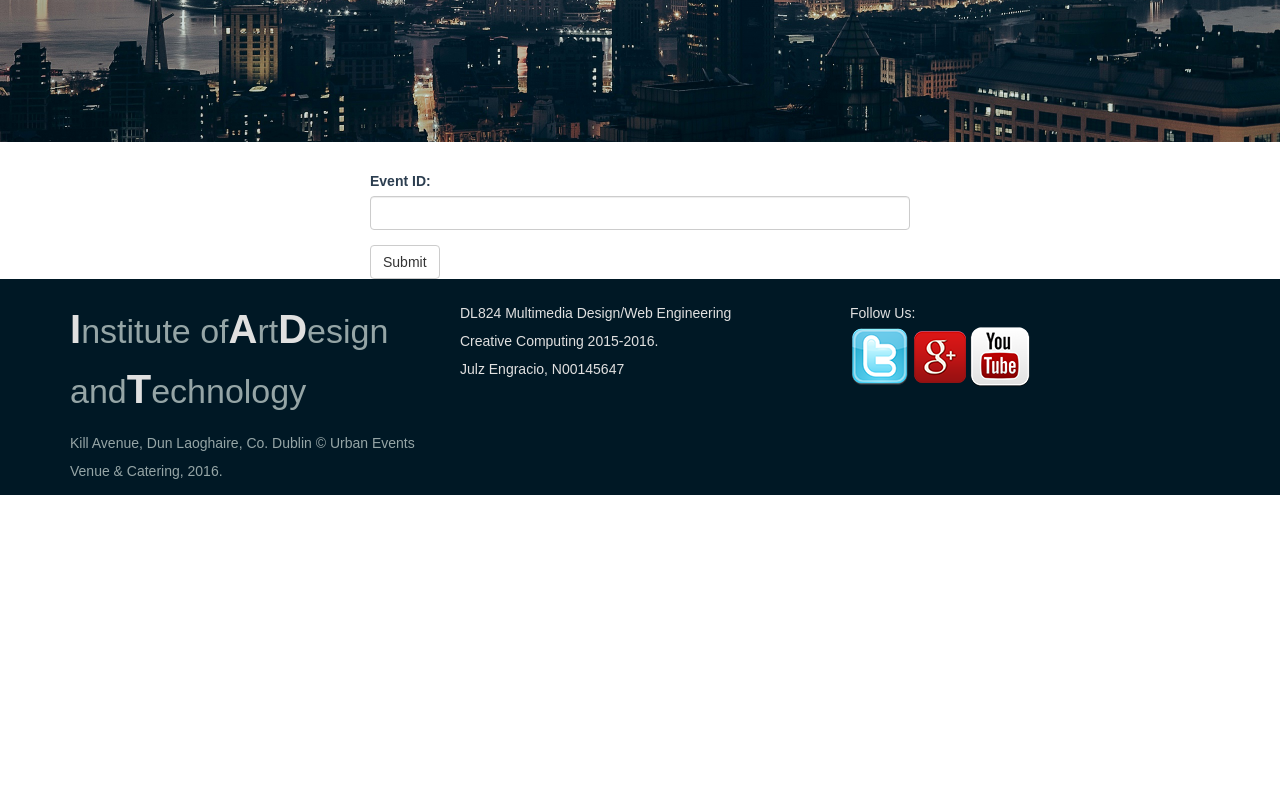
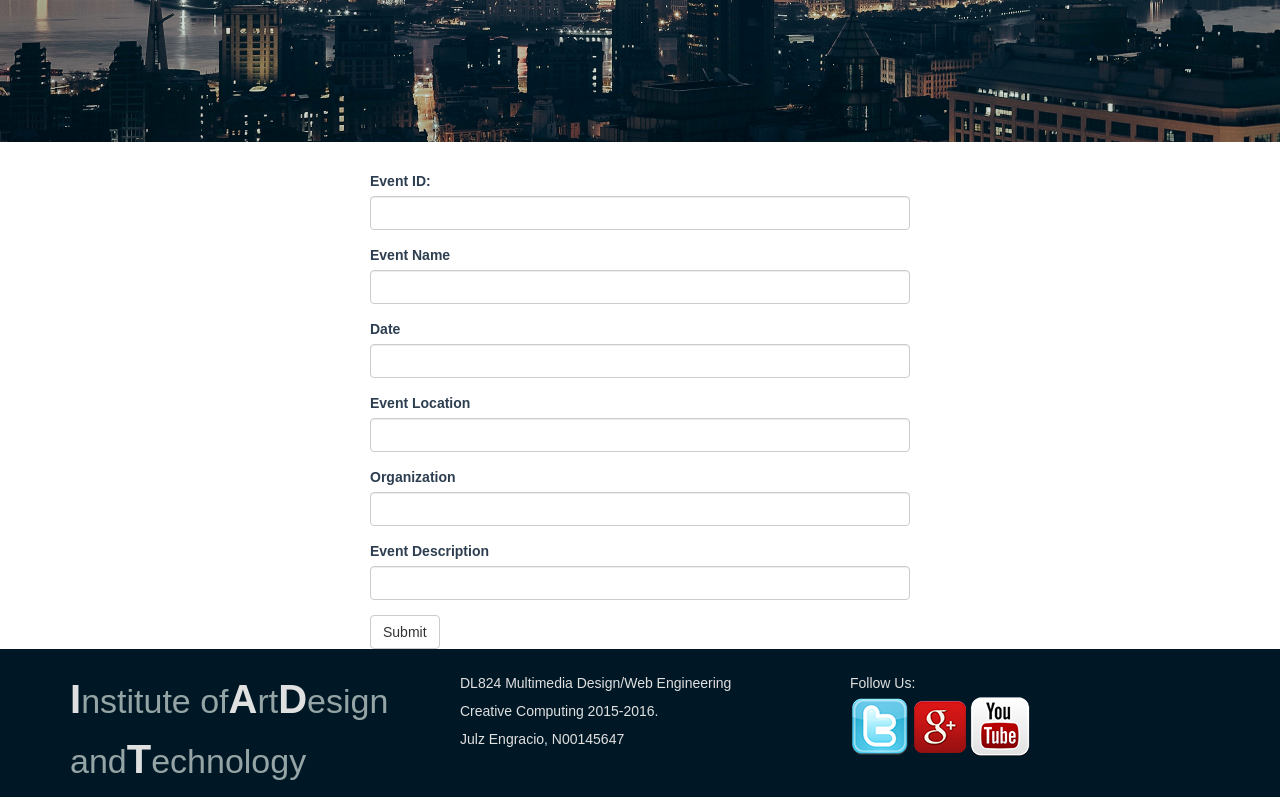
Before and after one commit to zhhimel/SportsClub, a Next.js app: page /createnewevent in a window 1280 px wide. Shown: the part 458-1255 px from the top of the page. Before the commit the page ends 953 px from the top, so only its background shows below. Built offline with nearby package versions, Linux system fonts and the light colour scheme; a web font is replaced by a local one.

Commit message:
Delete event

```diff
--- a/src/app/_components/common/Header.js
+++ b/src/app/_components/common/Header.js
@@ -1,3 +1,4 @@
+'use client'
 import Link from "next/link";
 const Header = () => {
 
@@ -36,7 +37,7 @@ const Header = () => {
                 </Link>
               </li>):(
                   <li className="btnlogout">
-                  <Link  className="btn btn-default navbar-btn" onClick={handleLogOut}>
+                  <Link href='/' className="btn btn-default navbar-btn" onClick={handleLogOut}>
                     Logout <span className="glyphicon glyphicon-log-out"></span>
                   </Link>
                 </li>
--- a/src/app/createnewevent/page.js
+++ b/src/app/createnewevent/page.js
@@ -40,9 +40,7 @@ const Page = () => {
         <div className="container">
           <div className="col-md-6 col-md-offset-3">
             <form onSubmit={handleSubmit}>
-              {/* ... (existing form fields) ... */}
 
-              {/* Add event handlers for form inputs */}
               <div className="form-group">
                 <label htmlFor="username">Event ID:</label>
                 <input
@@ -55,7 +53,63 @@ const Page = () => {
                 <span className="error"></span>
               </div>
 
-              {/* ... (other form fields with similar structure) ... */}
+
+              <div className="form-group">
+                <label htmlFor="password">Event Name</label>
+                <input
+                  type="text"
+                  name="name"
+                  className="form-control"
+
+
+                />
+                <span className="error"></span>
+              </div>
+
+              <div className="form-group">
+                <label htmlFor="password">Date </label>
+                <input
+                  type="text"
+                  name="date"
+                  className="form-control"
+
+
+                />
+                <span className="error"></span>
+              </div>
+              <div className="form-group">
+                <label htmlFor="password">Event Location </label>
+                <input
+                  type="text"
+                  name="location"
+                  className="form-control"
+
+
+                />
+                <span className="error"></span>
+              </div>
+              <div className="form-group">
+                <label htmlFor="password">Organization</label>
+                <input
+                  type="text"
+                  name="organization"
+                  className="form-control"
+
+
+                />
+                <span className="error"></span>
+              </div>
+              <div className="form-group">
+                <label htmlFor="password">Event Description </label>
+                <input
+                  type="text"
+                  name="description"
+                  className="form-control"
+
+
+                />
+                <span className="error"></span>
+              </div>
 
               <button type="submit" className="btn btn-default">
                 Submit
```
Also changed, not shown: src/app/viewEvents/page.js (+21 -7 lines).
